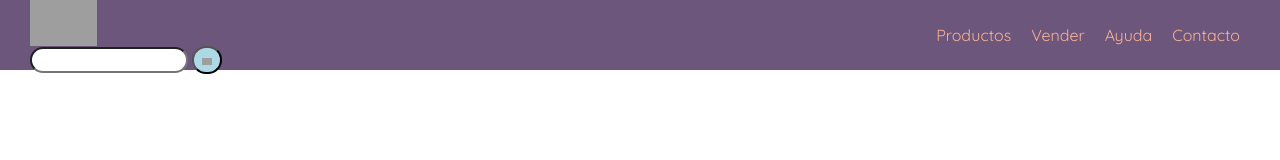
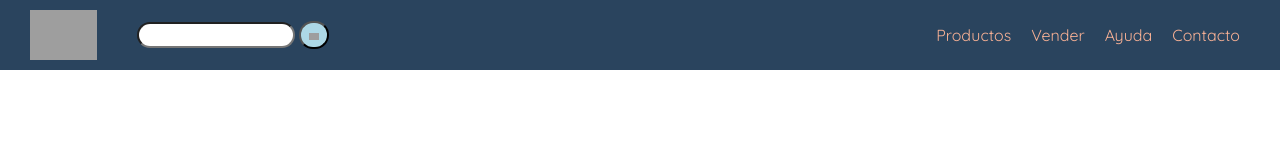
Before and after one commit to kev752/HTML-CSS-Entrega-2, a plain HTML site: page index.html in a window 1280 px wide. Drawn offline with Linux system fonts and the light colour scheme; grey boxes are pictures that could not be loaded.

Commit message:
tercer commit

```diff
--- a/index.html
+++ b/index.html
@@ -10,7 +10,6 @@
 
 <body>
   <navbar class="container">
-    <div>
     <div class="logo">
       <a href="#"><img src="https://lapinemetalproducts.com/wp-content/uploads/2019/06/logo-placeholder.jpg"></a>
     </div>
@@ -18,7 +17,6 @@
     <div class="buscador">
       <input type="text">
       <button><img src="https://cdn-icons-png.flaticon.com/512/107/107122.png"></button>
-      </div>
     </div>
 
     <div class="links">
--- a/style.css
+++ b/style.css
@@ -8,7 +8,7 @@
 }
 
 .container {
-  background-color: #6c567b;
+  background-color: #2a445e;
   padding: 30px;
   width: vw;
   height: 70px;
@@ -38,7 +38,12 @@
 
 .links ul li a:hover {
   transform: scale(1.2);
-  color: #f67280;
+  color: white;
+}
+
+.buscador {
+  margin-right: auto;
+  margin-left: 40px;
 }
 
 .buscador input {
```
Lines whose indentation alone changed are shown as unchanged.
